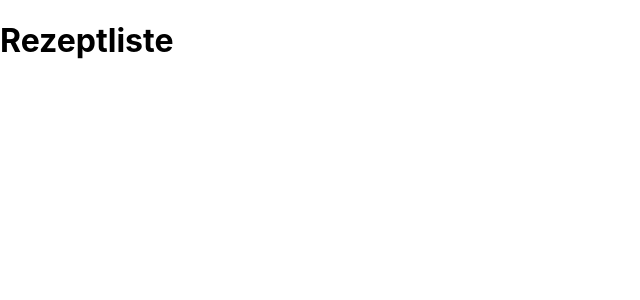
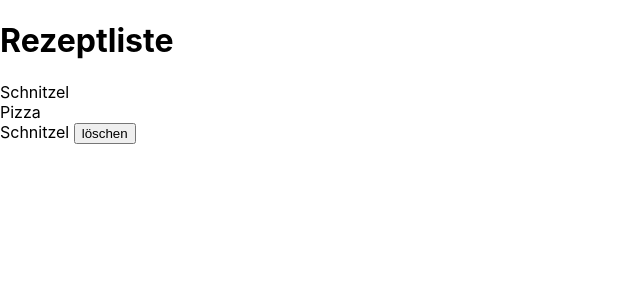
Before and after one commit to sspringer82/cookbook, a React (Create React App) app: page / in a window 1280 px wide. Shown: the top 300 px of the page, without its empty margins (0-640 px from the left). Built offline with nearby package versions, Linux system fonts and the light colour scheme.

Commit message:
static version

```diff
--- a/src/RecipeList.tsx
+++ b/src/RecipeList.tsx
@@ -1,7 +1,20 @@
 import React from 'react';
+import RecipeListItem from './RecipeListItem';
 
 function RecipeList(): React.ReactElement {
-  return <h1>Rezeptliste</h1>;
+  const headline = 'Rezeptliste';
+
+  const recipes = ['Schnitzel', 'Pizza'];
+
+  return (
+    <div>
+      <h1>{headline}</h1>
+      {recipes.map((recipe) => (
+        <div>{recipe}</div>
+      ))}
+      <RecipeListItem />
+    </div>
+  );
 }
 
 export default RecipeList;
--- /dev/null
+++ b/src/RecipeListItem.tsx
@@ -0,0 +1,16 @@
+import React from 'react';
+
+function RecipeListItem(): React.ReactElement {
+  const recipe = {
+    title: 'Schnitzel',
+  };
+  return (
+    <div>
+      <div>
+        {recipe.title} <button>löschen</button>
+      </div>
+    </div>
+  );
+}
+
+export default RecipeListItem;
```
